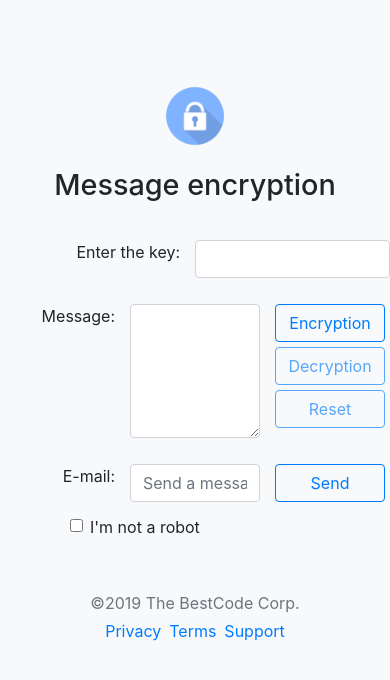
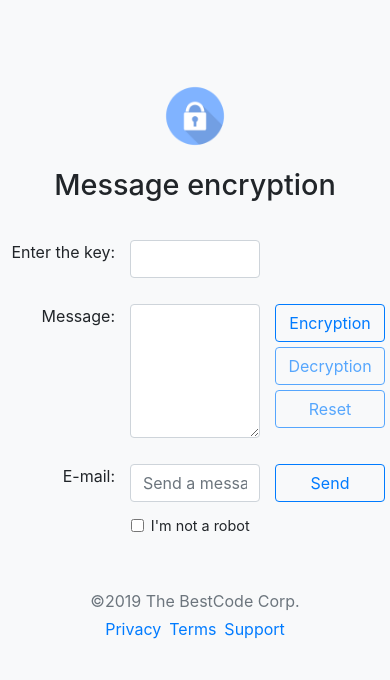
Before and after one commit to Damian4Lupa/message-coding-2, a React (Create React App) app: page / in a window 390 px wide. Shown: the top 680 px of the page. Built offline with nearby package versions, Linux system fonts and the light colour scheme.

Commit message:
corected RWD

```diff
--- a/src/components/Checkbox.jsx
+++ b/src/components/Checkbox.jsx
@@ -57,7 +57,9 @@ const Checkbox = ({
   }, [resetAll]);
 
   return (
-    <div className="col col-md-4">
+    <>
+      <div className="col col-lg-2"> </div>
+      <div className="col col-lg-4">
         <div className="form-check">
           <input
             id="checkbox"
@@ -74,6 +76,8 @@ const Checkbox = ({
         <div className={emailFeedbackStyle}>{messageSend}</div>
         <div className="margin2 margin4">{checkboxError}</div>
       </div>
+      <div className="col col-lg-2 margin"></div>
+    </>
   );
 };
 
--- a/src/components/CodingHook.jsx
+++ b/src/components/CodingHook.jsx
@@ -309,7 +309,6 @@ const Coding = () => {
           </div>
         </section>
         <section className="row">
-          <div className="col-2"></div>
           <Checkbox
             updateCheckbox={updateCheckbox}
             showValidationErrors={showValidationErrors}
--- a/src/components/Password.jsx
+++ b/src/components/Password.jsx
@@ -9,7 +9,6 @@ const Password = ({
 }) => {
   const [localPassword, setlocalPassword] = useState("");
   const [localPasswordValidation, setlocalPasswordValidation] = useState(false);
-
   const [errorPasswordTooShort, setErrorPasswordTooShort] = useState(true);
   const [errorPasswordTooLong, setErrorPasswordTooLong] = useState(false);
 
@@ -93,6 +92,7 @@ const Password = ({
           {passwordErrorTooLong}
         </div>
       </div>
+      <div className="col col-lg-2 margin"></div>
     </section>
   );
 };
--- a/src/styles/style.sass
+++ b/src/styles/style.sass
@@ -38,7 +38,7 @@ h1
 
 .marginTop
   margin-left: 25%
-  @media (max-width: 801px)
+  @media (max-width: 991px)
     margin-left: 0%
 
 .margin
@@ -125,3 +125,14 @@ row
   @media (max-width: 602px)
    margin-right: none !important
    margin-left: none !important
+
+.form-check
+  padding-left: 1.25rem
+  @media (max-width: 801px)
+    padding-left: 1.6rem
+  @media (max-width: 602px)
+    padding-left: 1.3rem
+  @media (max-width: 415px)
+    font-size: 0.9rem
+  @media (max-width: 376px)
+    font-size: 0.85rem
```
Lines whose indentation alone changed are shown as unchanged.
